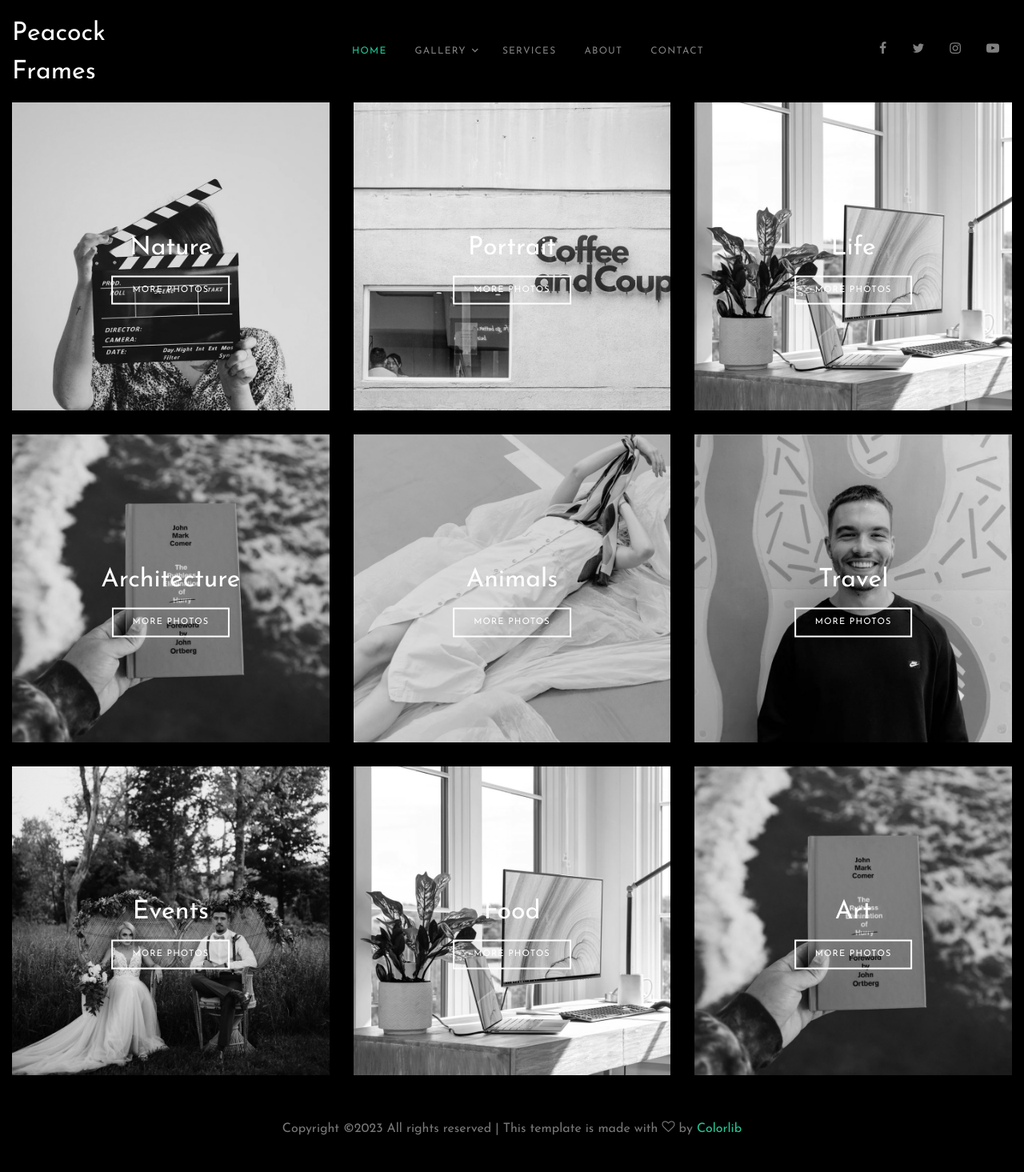
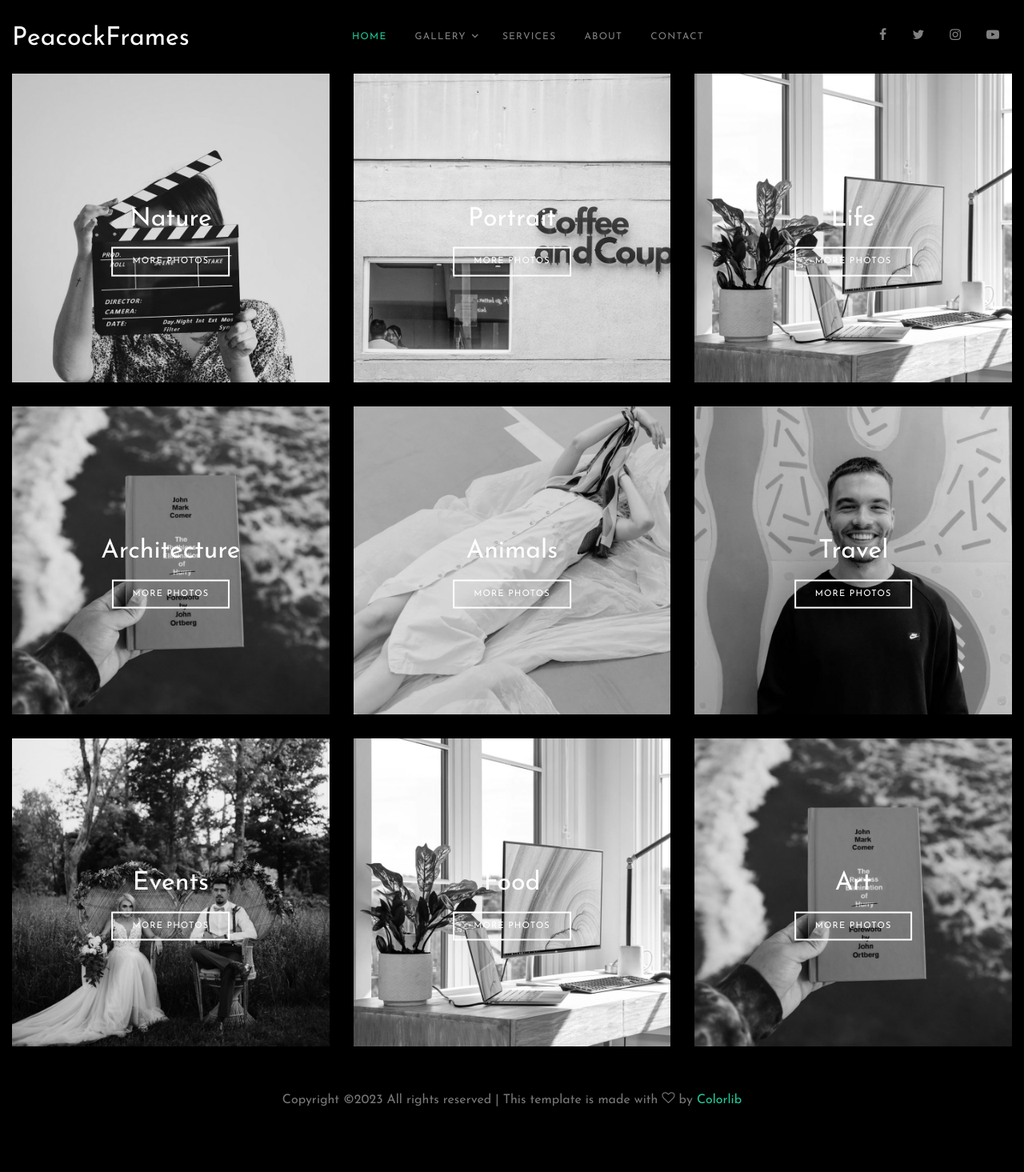
Before and after one commit to dhanyacm/peacockframes, a Jekyll site: the page built from index.html, in a window 1280 px wide. Shown: the whole page at 80% size. Built offline with Jekyll 4.4.1, drawn with Linux system fonts in a browser that asks for light colours; some web fonts are replaced; after the commit the page ends 1429 px from its top, so only the background shows below that.

Commit message:
Update header.html

```diff
--- a/_includes/header.html
+++ b/_includes/header.html
@@ -49,7 +49,7 @@
         <div class="row align-items-center">
 
           <div class="col-6 col-xl-2" data-aos="fade-down">
-            <h1 class="mb-0"><a href="index.html" class="text-white h2 mb-0">Peacock Frames</a></h1>
+            <h1 class="mb-0"><a href="index.html" class="text-white h2 mb-0">PeacockFrames</a></h1>
           </div>
           <div class="col-10 col-md-8 d-none d-xl-block" data-aos="fade-down">
             <nav class="site-navigation position-relative text-right text-lg-center" role="navigation">
```
